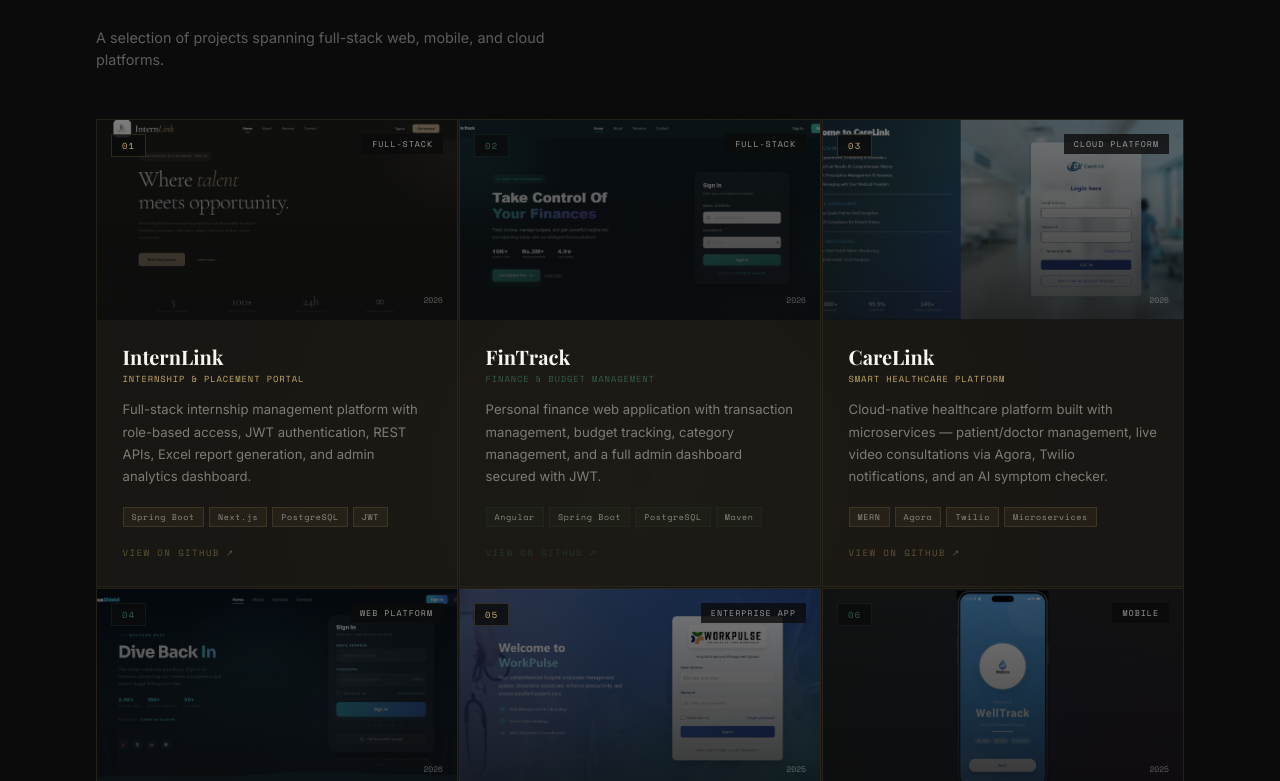
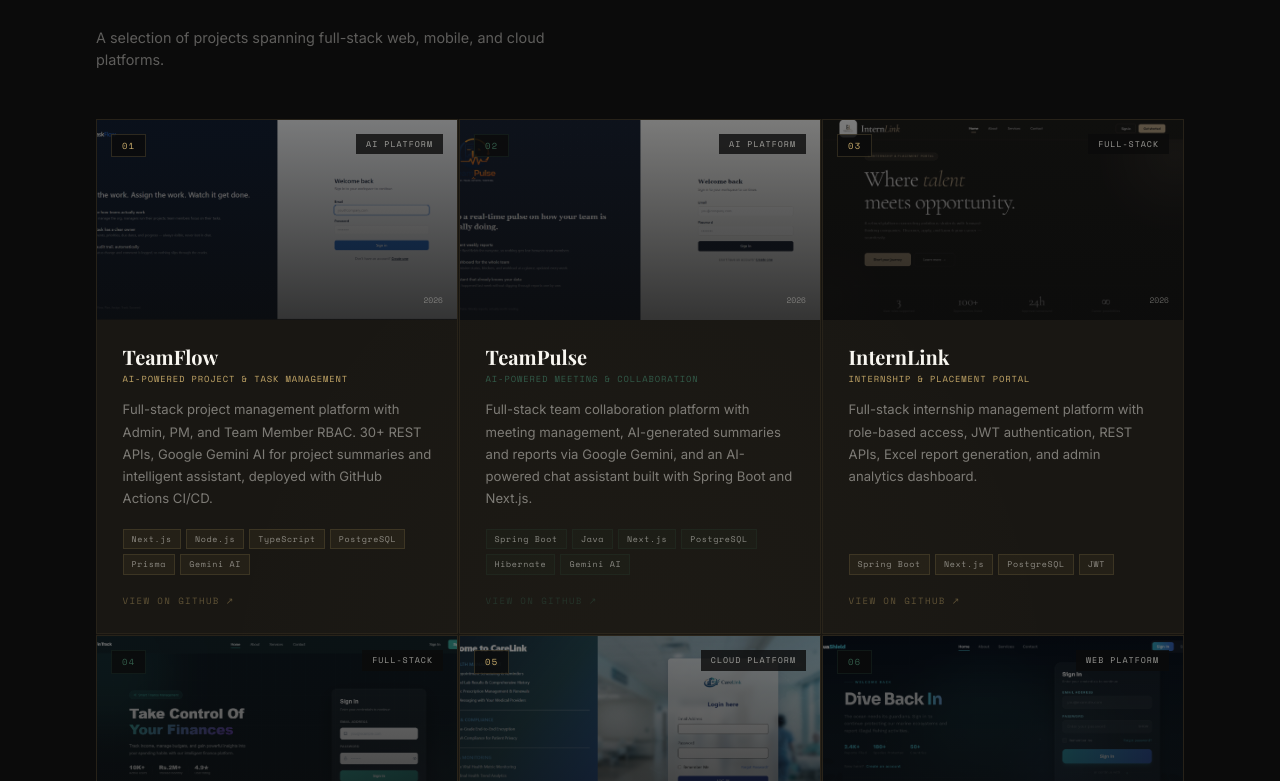
Before and after one commit to rachithaeshan/Myportfolio, a React (Vite) app: page / in a window 1280 px wide. Shown: the part 2059-2840 px from the top of the page. Built offline with nearby package versions, Linux system fonts and the light colour scheme; a web font is replaced by a local one.

Commit message:
Added two projects to my project section

```diff
--- a/src/components/Projects.jsx
+++ b/src/components/Projects.jsx
@@ -1,10 +1,32 @@
 import { useEffect, useRef, useState } from 'react';
 
-
-// Using real screenshot-style project images from Unsplash (tech/UI themed)
 const projects = [
   {
     id: '01',
+    name: 'TeamFlow',
+    subtitle: 'AI-Powered Project & Task Management',
+    description: 'Full-stack project management platform with Admin, PM, and Team Member RBAC. 30+ REST APIs, Google Gemini AI for project summaries and intelligent assistant, deployed with GitHub Actions CI/CD.',
+    tech: ['Next.js', 'Node.js', 'TypeScript', 'PostgreSQL', 'Prisma', 'Gemini AI'],
+    type: 'AI Platform',
+    accent: '#C6A969',
+    link: 'https://github.com/rachithaeshan/TeamFlow',
+    year: '2026',
+    image: '/taskflow.png',
+  },
+  {
+    id: '02',
+    name: 'TeamPulse',
+    subtitle: 'AI-Powered Meeting & Collaboration',
+    description: 'Full-stack team collaboration platform with meeting management, AI-generated summaries and reports via Google Gemini, and an AI-powered chat assistant built with Spring Boot and Next.js.',
+    tech: ['Spring Boot', 'Java', 'Next.js', 'PostgreSQL', 'Hibernate', 'Gemini AI'],
+    type: 'AI Platform',
+    accent: '#335C4A',
+    link: 'https://github.com/rachithaeshan/TeamPulse',
+    year: '2026',
+    image: '/teampulse.png',
+  },
+  {
+    id: '03',
     name: 'InternLink',
     subtitle: 'Internship & Placement Portal',
     description: 'Full-stack internship management platform with role-based access, JWT authentication, REST APIs, Excel report generation, and admin analytics dashboard.',
@@ -16,7 +38,7 @@
     image: '/internlink.png',
   },
   {
-    id: '02',
+    id: '04',
     name: 'FinTrack',
     subtitle: 'Finance & Budget Management',
     description: 'Personal finance web application with transaction management, budget tracking, category management, and a full admin dashboard secured with JWT.',
@@ -28,7 +50,7 @@
     image: '/finance.png',
   },
   {
-    id: '03',
+    id: '05',
     name: 'CareLink',
     subtitle: 'Smart Healthcare Platform',
     description: 'Cloud-native healthcare platform built with microservices — patient/doctor management, live video consultations via Agora, Twilio notifications, and an AI symptom checker.',
@@ -40,7 +62,7 @@
     image: '/carelink.png',
   },
   {
-    id: '04',
+    id: '06',
     name: 'AquaShield',
     subtitle: 'Illegal Fishing Reporter',
     description: 'Marine conservation platform for monitoring illegal fishing, managing protected species databases, and streamlining case handling with role-based access.',
@@ -52,7 +74,7 @@
     image: '/aqua.png',
   },
   {
-    id: '05',
+    id: '07',
     name: 'WORKPULSE',
     subtitle: 'Employee Management System',
     description: 'Full-stack hospital employee management system with automated role-based authentication and comprehensive account management features.',
@@ -63,7 +85,7 @@
     image: '/workpulse.png',
   },
   {
-    id: '06',
+    id: '08',
     name: 'Wellora',
     subtitle: 'Kotlin Mobile App',
     description: 'Android health monitoring app with local SQLite storage. Also built a companion meal suggestion app that tracks calories based on available groceries.',
@@ -76,7 +98,9 @@
   },
 ];
 
-function ProjectCard({ project, index, visible }) {
+const COLS = 3;
+
+function ProjectCard({ project, index, visible, isMobile }) {
   const [hovered, setHovered] = useState(false);
 
   return (
@@ -97,7 +121,7 @@
       }}
     >
       {/* Project image */}
-      <div style={{ position: 'relative', height: 200, overflow: 'hidden', flexShrink: 0 }}>
+      <div style={{ position: 'relative', height: isMobile ? 180 : 200, overflow: 'hidden', flexShrink: 0 }}>
         <img
           src={project.image}
           alt={project.name}
@@ -112,7 +136,7 @@
         {/* Overlay gradient */}
         <div style={{
           position: 'absolute', inset: 0,
-          background: `linear-gradient(to bottom, rgba(11,11,11,0.2), rgba(11,11,11,0.7))`,
+          background: 'linear-gradient(to bottom, rgba(11,11,11,0.2), rgba(11,11,11,0.7))',
         }} />
         {/* ID badge */}
         <div style={{
@@ -184,7 +208,10 @@
             opacity: hovered ? 1 : 0.4, transition: 'opacity 0.3s ease',
           }}>
             <span>View on GitHub</span>
-            <span style={{ transform: hovered ? 'translate(2px,-2px)' : 'translate(0,0)', transition: 'transform 0.3s ease' }}>↗</span>
+            <span style={{
+              transform: hovered ? 'translate(2px,-2px)' : 'translate(0,0)',
+              transition: 'transform 0.3s ease',
+            }}>↗</span>
           </div>
         )}
       </div>
@@ -207,7 +234,10 @@
   const [isMobile, setIsMobile] = useState(false);
 
   useEffect(() => {
-    const obs = new IntersectionObserver(([e]) => { if (e.isIntersecting) setVisible(true); }, { threshold: 0.05 });
+    const obs = new IntersectionObserver(
+      ([e]) => { if (e.isIntersecting) setVisible(true); },
+      { threshold: 0.05 }
+    );
     if (sectionRef.current) obs.observe(sectionRef.current);
     return () => obs.disconnect();
   }, []);
@@ -219,8 +249,15 @@
     return () => window.removeEventListener('resize', check);
   }, []);
 
+  // How many filler cells needed to complete the last row
+  const remainder = projects.length % COLS;
+  const fillerCount = !isMobile && remainder !== 0 ? COLS - remainder : 0;
+
   return (
-    <section id="projects" ref={sectionRef} style={{ padding: isMobile ? '5rem 1.5rem' : '8rem 6rem', position: 'relative' }}>
+    <section id="projects" ref={sectionRef} style={{
+      padding: isMobile ? '5rem 1.5rem' : '8rem 6rem',
+      position: 'relative',
+    }}>
       <div style={{
         position: 'absolute', top: '20%', left: '50%', transform: 'translateX(-50%)',
         width: '70%', height: '60%',
@@ -229,7 +266,12 @@
       }} />
 
       <div style={{ display: 'flex', alignItems: 'center', gap: '1rem', marginBottom: '1rem' }}>
-        <span style={{ fontFamily: 'Space Mono', fontSize: '0.6rem', letterSpacing: '0.25em', color: 'var(--gold)', textTransform: 'uppercase' }}>03 — Selected Work</span>
+        <span style={{
+          fontFamily: 'Space Mono', fontSize: '0.6rem', letterSpacing: '0.25em',
+          color: 'var(--gold)', textTransform: 'uppercase',
+        }}>
+          03 — Selected Work
+        </span>
         <div className="gold-line" style={{ flex: 1, maxWidth: 80 }} />
       </div>
 
@@ -241,17 +283,33 @@
       }}>
         What I've <span style={{ color: 'var(--gold)', fontStyle: 'italic' }}>Built</span>
       </h2>
-      <p style={{ color: 'rgba(248,246,240,0.35)', marginBottom: '3rem', fontSize: '0.9rem', maxWidth: 500 }}>
+      <p style={{
+        color: 'rgba(248,246,240,0.35)', marginBottom: '3rem',
+        fontSize: '0.9rem', maxWidth: 500,
+      }}>
         A selection of projects spanning full-stack web, mobile, and cloud platforms.
       </p>
 
       <div style={{
         display: 'grid',
-        gridTemplateColumns: isMobile ? '1fr' : 'repeat(3, 1fr)',
+        gridTemplateColumns: isMobile ? '1fr' : `repeat(${COLS}, 1fr)`,
         gap: '1px',
         background: 'rgba(198,169,105,0.06)',
       }}>
-        {projects.map((p, i) => <ProjectCard key={p.id} project={p} index={i} visible={visible} />)}
+        {projects.map((p, i) => (
+          <ProjectCard
+            key={p.id}
+            project={p}
+            index={i}
+            visible={visible}
+            isMobile={isMobile}
+          />
+        ))}
+
+        {/* Fill remaining cells in last row with bg color so gold gap doesn't show */}
+        {Array.from({ length: fillerCount }).map((_, i) => (
+          <div key={`filler-${i}`} style={{ background: 'var(--bg)' }} />
+        ))}
       </div>
     </section>
   );
```
Also changed, not shown: public/taskflow.png (added), public/teampulse.png (added).
